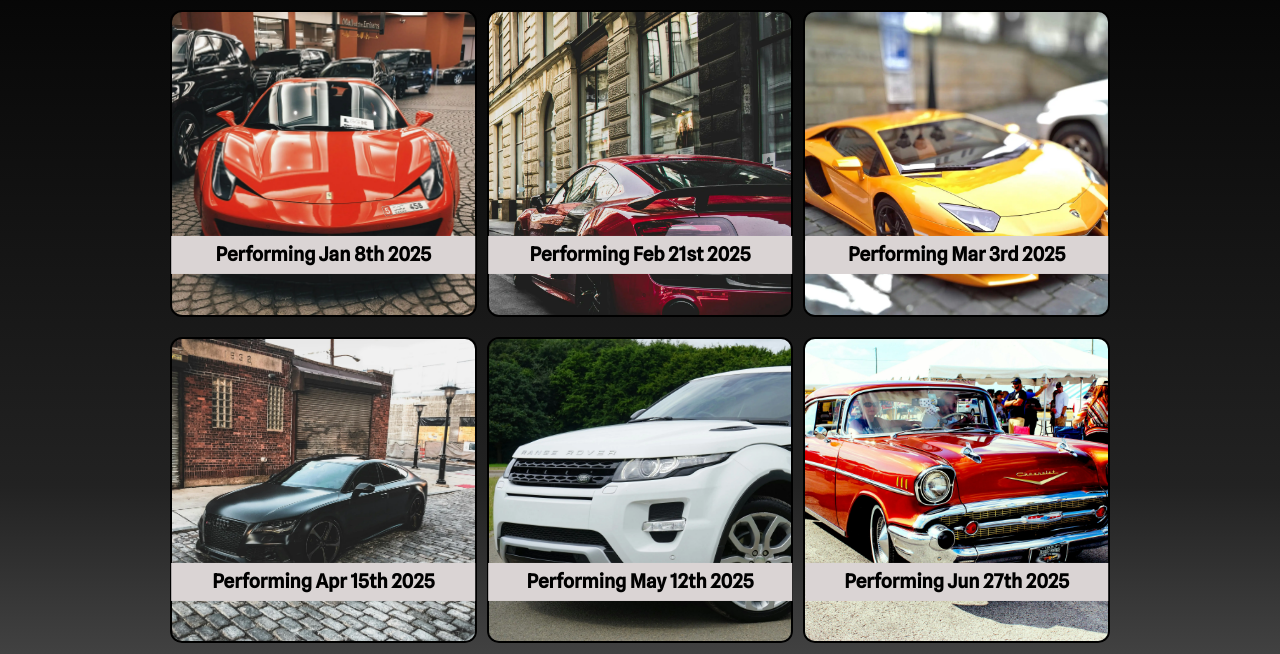
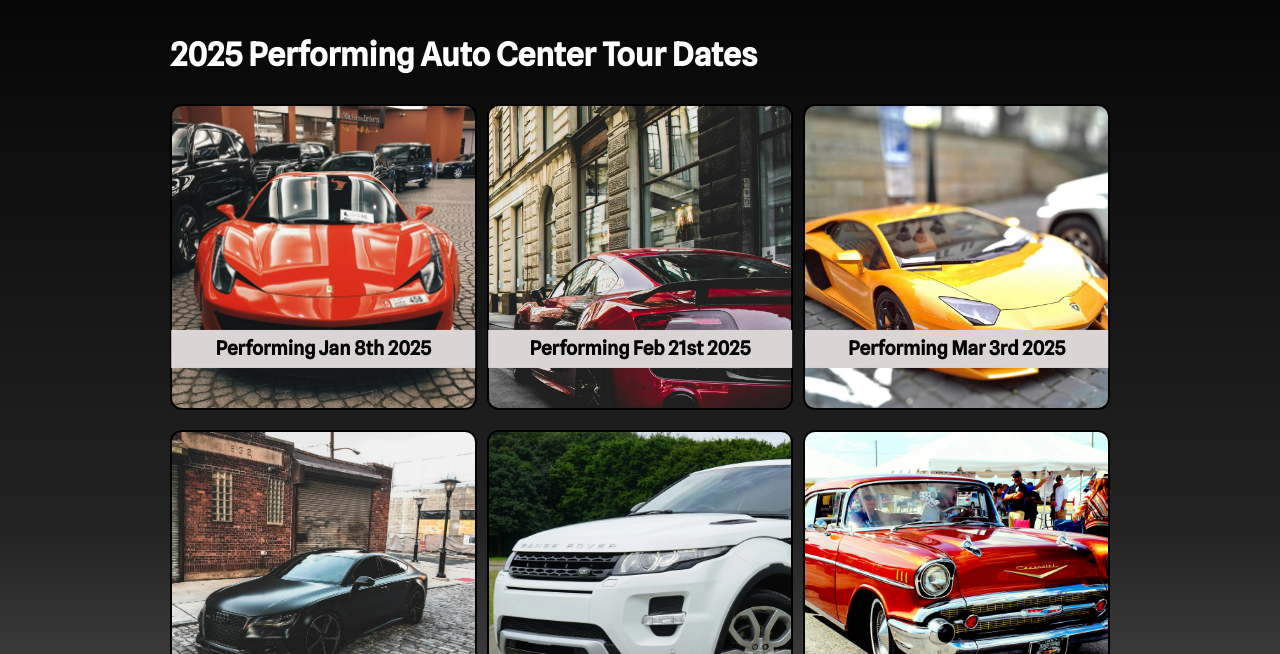
Before and after one commit to tvaughn7/performingArtsCenter, a website: page index.html in a window 1280 px wide. Shown: the part 122-776 px from the top of the page. Drawn offline with Linux system fonts and the light colour scheme.

Commit message:
added a header

```diff
--- a/index.html
+++ b/index.html
@@ -43,6 +43,7 @@
 
 <div id="mainWrapper">
     <main>
+        <h1>2025 Performing Auto Center Tour Dates</h1>
     <section>
         <div>
             <h2>Performing Jan 8th 2025</h2>
--- a/scss/_small.scss
+++ b/scss/_small.scss
@@ -112,9 +112,9 @@ nav {
 main {
     h1 {
         padding: 1rem $gutter.5rem $gutter;
-        font-size: 1.5rem;
-        color: $secondaryColor;
-        font-weight: $lightWeight
+        font-size: 2rem;
+        color: white;
+        font-weight: bold;
     }
     p {
         padding: .5rem $gutter;
```
Also changed, not shown: css/styles.css, css/styles.min.css.
